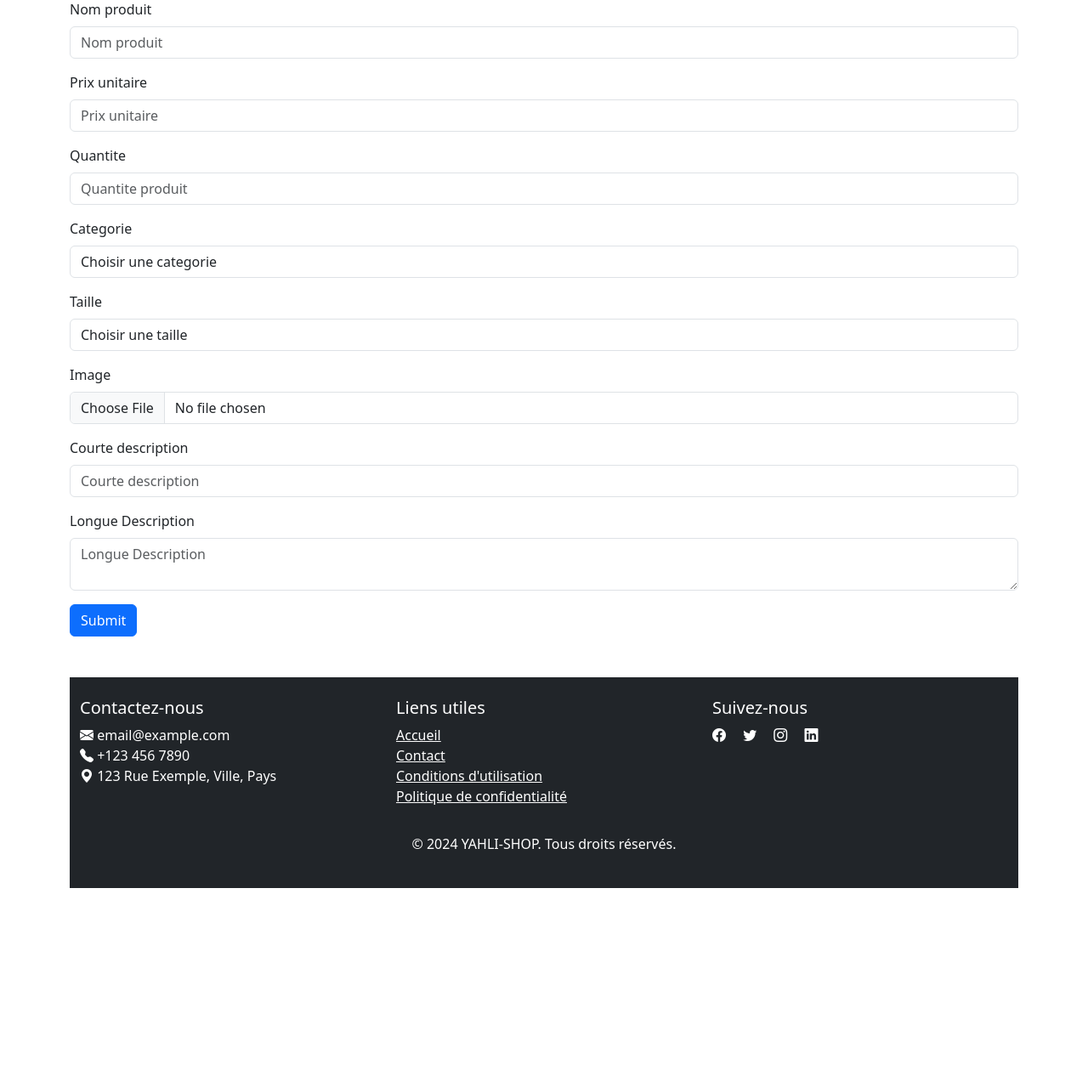
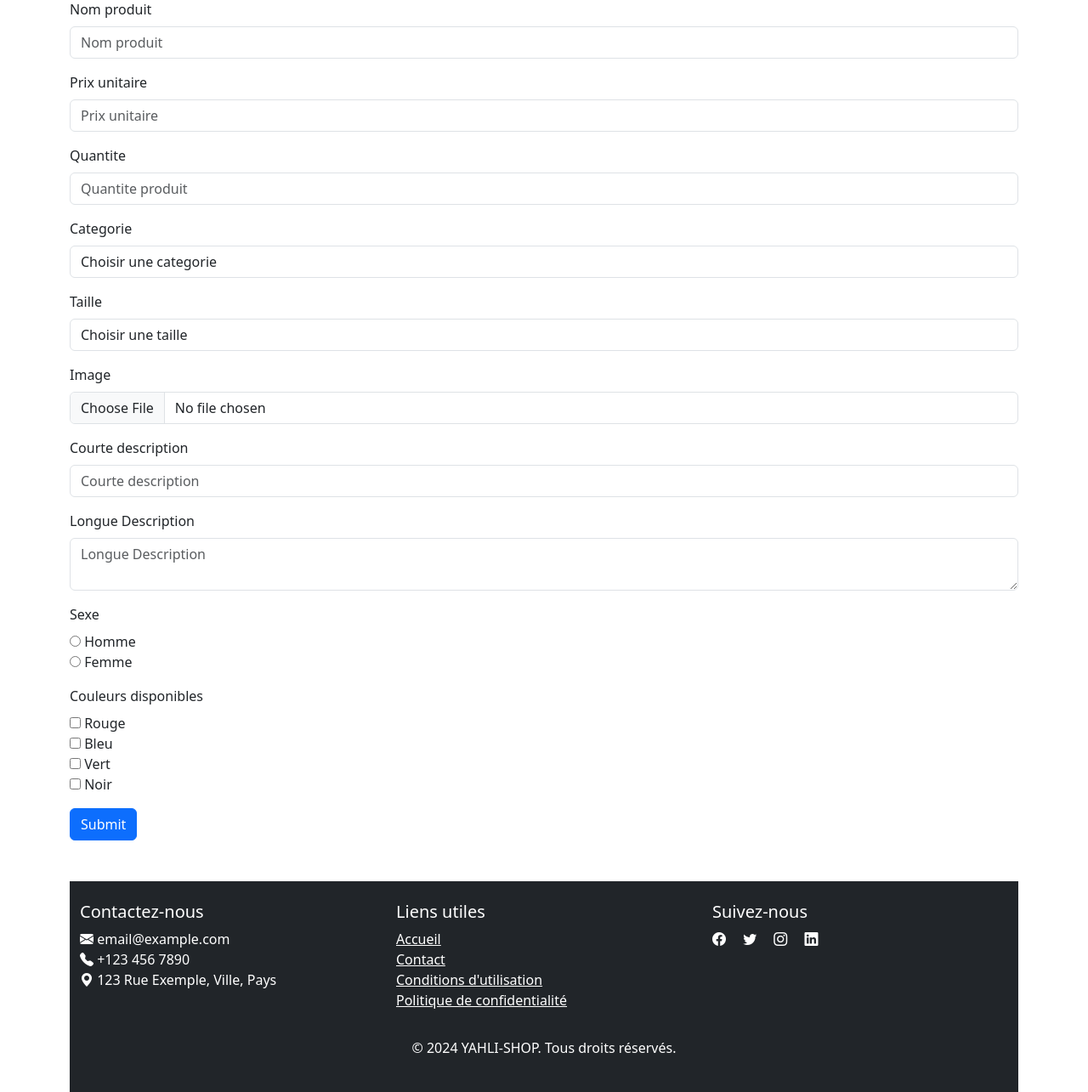
Before and after one commit to youssou91/E-Shopp, a PHP site: page /ajout_produit.php in a window 1280 px wide. Shown: the part 305-1590 px from the top of the page at 85% size. Before the commit the page ends 1350 px from the top, so only its background shows below. Run offline with PHP 8.4, Linux system fonts and the light colour scheme; data that the repository does not hold is empty.

Commit message:
radio & checkbox

```diff
--- a/addUsers.php
+++ b/addUsers.php
@@ -6,7 +6,7 @@ $errorMessage = "";
 if (isset($_POST['addUser'])) {
     $resultat = addUserDB($_POST);
     if ($resultat === true) {
-        echo '<div class="alert alert-success" role="alert">Utilisateur ajouté avec succès.</div>';
+        echo '<div class="alert alert-success" role="alert">Inscription  reussie !!!</div>';
     } else {
         $errorMessage = $resultat;
     }
@@ -107,7 +107,7 @@ if (isset($_POST['addUser'])) {
             </div>
         </div>
 
-        <button type="submit" class="btn btn-primary" name="addUser">Ajouter Utilisateur</button>
+        <button type="submit" class="btn btn-primary" name="addUser">Soumettre</button>
     </form>
 </body>
 <?php include 'footer.php'; ?>
--- a/admin_add_promo.php
+++ b/admin_add_promo.php
@@ -35,8 +35,9 @@ if ($_SERVER['REQUEST_METHOD'] == 'POST') {
     $query = "SELECT id_produit, nom FROM produits";
     $result = mysqli_query($connect, $query);
 ?>
-    <div class="container mt-5">
-        <h1>Ajouter une promotion</h1>
+
+<div class="container">
+    <h2 class="text-center">Ajouter une promotion</h2>
     <form method="post" action="admin_add_promo.php">
         <div class="form-group">
             <label for="id_produit">Produit :</label>
--- a/admin_edit_promo.php
+++ b/admin_edit_promo.php
@@ -71,7 +71,7 @@ if ($_SERVER['REQUEST_METHOD'] == 'POST') {
     </head>
     <body>
     <div class="container mt-5">
-        <h1 class="mb-4">Modifier une promotion</h1>
+        <h1 class="text-center">Modifier une promotion</h1>
         <form method="post" action="admin_edit_promo.php">
             <input type="hidden" name="id_promotion" value='<?php echo htmlspecialchars($promo['id_promo']); ?>'>
             <div class="form-group">
--- a/ajout_produit.php
+++ b/ajout_produit.php
@@ -1,4 +1,5 @@
-<?php  include 'header.php';    //
+<?php
+include 'header.php';
 $categories = getAllCategories();
 if (isset($_POST['btnAjout'])) {
     $resultat = ajoutProduit($_POST, $_FILES);
@@ -21,7 +22,8 @@
             <div class="mb-3">
                 <label for="prix" class="form-label">Prix unitaire</label>
                 <input type="number" class="form-control" id="prix" name="prix_prod" placeholder="Prix unitaire" required>
-            </div>              <div class="mb-3">
+            </div>
+            <div class="mb-3">
                 <label for="quantite" class="form-label">Quantite</label>
                 <input type="number" class="form-control" id="quantite" name="quantite_prod" placeholder="Quantite produit" required>
             </div>
@@ -64,6 +66,36 @@
                 <label for="longueDescription" class="form-label">Longue Description</label>
                 <textarea class="form-control" id="longueDescription" name="longueDescription_prod" placeholder="Longue Description" required></textarea>
             </div>
+            <div class="mb-3">
+                <label class="form-label">Sexe</label>
+                <div>
+                    <input type="radio" id="homme" name="sexe_prod" value="Homme" required>
+                    <label for="homme">Homme</label>
+                </div>
+                <div>
+                    <input type="radio" id="femme" name="sexe_prod" value="Femme" required>
+                    <label for="femme">Femme</label>
+                </div>
+            </div>
+            <div class="mb-3">
+                <label class="form-label">Couleurs disponibles</label>
+                <div>
+                    <input type="checkbox" id="rouge" name="couleurs_prod[]" value="Rouge">
+                    <label for="rouge">Rouge</label>
+                </div>
+                <div>
+                    <input type="checkbox" id="bleu" name="couleurs_prod[]" value="Bleu">
+                    <label for="bleu">Bleu</label>
+                </div>
+                <div>
+                    <input type="checkbox" id="vert" name="couleurs_prod[]" value="Vert">
+                    <label for="vert">Vert</label>
+                </div>
+                <div>
+                    <input type="checkbox" id="noir" name="couleurs_prod[]" value="Noir">
+                    <label for="noir">Noir</label>
+                </div>
+            </div>
             <button type="submit" class="btn btn-primary" name="btnAjout">Submit</button>
         </form>
     </body>
--- a/connexion.php
+++ b/connexion.php
@@ -42,14 +42,8 @@ if (isset($_POST['btn-connexion'])){
         <input type="password" name="mot_de_pass" class="form-control" id="exampleInputPassword1">
     </div>
     <div class="mb-3 form-check">
-        <!-- <a href="forgot_password.php" class="btn btn-info">
-            <label class="form-check-label" for="exampleCheck1">Mot de passe oublié</label>
-        </a>
-        <hr>             -->
         <a href="addUsers.php">
-            <!-- <label class="form-check-label" for="exampleCheck1"> -->
                 S'inscrire
-            <!-- </label> -->
         </a>
     </div>
     <input type="submit" name="btn-connexion" value="Se connecter" class="btn btn-primary">
--- a/controlleur.php
+++ b/controlleur.php
@@ -11,6 +11,34 @@ function connexionDB(){
     }
 }
    // Ajout de produits dans la base de données
+// function ajoutProduit($produit, $data) {
+//     $nom = $produit['nom_prod'];
+//     $prix = $produit['prix_prod'];
+//     $description = $produit['longueDescription_prod'];
+//     $courte_description = $produit['courteDescription_prod'];
+//     $quantite = $produit['quantite_prod'];
+//     $id_categorie = $produit['id_categorie'];
+//     $taille_produit = $produit['taille_produit'];
+
+//     $sql = "INSERT INTO produits (nom, prix_unitaire, description, courte_description, quantite, id_categorie, taille_produit) VALUES (?, ?, ?, ?, ?, ?, ?)";
+//     $conn = connexionDB();
+//     $stmt = mysqli_prepare($conn, $sql);
+//     mysqli_stmt_bind_param($stmt, "sdssiis", $nom, $prix, $description, $courte_description, $quantite, $id_categorie, $taille_produit);
+//     $resultat = mysqli_stmt_execute($stmt);
+
+//     if ($resultat) {
+//         $id_produit = mysqli_insert_id($conn);
+//         if (uploadImage($data, $id_produit)) {
+//             return true;
+//         } else {
+//             echo "Erreur lors du téléchargement de l'image.";
+//             return false;
+//         }
+//     }
+
+//     echo "Erreur lors de l'insertion du produit : " . mysqli_error($conn);
+//     return false;
+// }
 function ajoutProduit($produit, $data) {
     $nom = $produit['nom_prod'];
     $prix = $produit['prix_prod'];
@@ -19,11 +47,13 @@ function ajoutProduit($produit, $data) {
     $quantite = $produit['quantite_prod'];
     $id_categorie = $produit['id_categorie'];
     $taille_produit = $produit['taille_produit'];
+    $sexe_prod = $produit['sexe_prod'];
+    $couleurs_prod = implode(", ", $produit['couleurs_prod']); // Concatène les couleurs sélectionnées
 
-    $sql = "INSERT INTO produits (nom, prix_unitaire, description, courte_description, quantite, id_categorie, taille_produit) VALUES (?, ?, ?, ?, ?, ?, ?)";
+    $sql = "INSERT INTO produits (nom, prix_unitaire, description, courte_description, quantite, id_categorie, taille_produit, sexe_prod, couleurs_prod) VALUES (?, ?, ?, ?, ?, ?, ?, ?, ?)";
     $conn = connexionDB();
     $stmt = mysqli_prepare($conn, $sql);
-    mysqli_stmt_bind_param($stmt, "sdssiis", $nom, $prix, $description, $courte_description, $quantite, $id_categorie, $taille_produit);
+    mysqli_stmt_bind_param($stmt, "sdssiisss", $nom, $prix, $description, $courte_description, $quantite, $id_categorie, $taille_produit, $sexe_prod, $couleurs_prod);
     $resultat = mysqli_stmt_execute($stmt);
 
     if ($resultat) {
@@ -34,11 +64,13 @@ function ajoutProduit($produit, $data) {
             echo "Erreur lors du téléchargement de l'image.";
             return false;
         }
+    } else {
+        echo "Erreur lors de l'ajout du produit.";
+        return false;
     }
+}
 
-    echo "Erreur lors de l'insertion du produit : " . mysqli_error($conn);
-    return false;
-}
+
     // Ajout d'image
 function uploadImage($data, $id_produit) {
     if (isset($data['image']) && $data['image']['error'] === UPLOAD_ERR_OK) {
@@ -116,7 +148,6 @@ function checkUser($email, $password) {
     return $user;
 
     ////////////////////////////////////////////////////////////////
-
 }
 
    // Vérification de l'unicite de l'email
@@ -162,6 +193,15 @@ function editProfile($profile, $adresse){
     $sql = "UPDATE utilisateur
             SET nom_utilisateur = ?, prenom = ?, date_naissance = ?, couriel = ?, telephone = ?
             WHERE id_utilisateur = ?";
+    // Vérifier que l'email est valide
+    if (!emailFormat($profile['couriel'])) {
+        throw new Exception("Le format de l'email n'est pas valide.");
+    }
+
+    // Vérifier que l'email est unique
+    if (getElementByEmailForAddUser($profile['couriel'], $conn)) {
+        throw new Exception("Email existe déjà dans la base de données.");
+    }
     $stmt = $conn->prepare($sql);
     $stmt->bind_param("sssssi",
         $profile['nom_utilisateur'],
--- a/header.php
+++ b/header.php
@@ -8,15 +8,12 @@ include 'controlleur.php';
         <meta charset="UTF-8">
         <meta name="viewport" content="width=device-width, initial-scale=1.0">
         <title>Document</title>
-    <!-- <link rel="stylesheet" href="index.css"> -->
         <link href="https://cdn.jsdelivr.net/npm/bootstrap@5.3.3/dist/css/bootstrap.min.css" rel="stylesheet" integrity="sha384-QWTKZyjpPEjISv5WaRU9OFeRpok6YctnYmDr5pNlyT2bRjXh0JMhjY6hW+ALEwIH" crossorigin="anonymous">
         <script src="https://cdn.jsdelivr.net/npm/bootstrap@5.3.3/dist/js/bootstrap.bundle.min.js" integrity="sha384-YvpcrYf0tY3lHB60NNkmXc5s9fDVZLESaAA55NDzOxhy9GkcIdslK1eN7N6jIeHz" crossorigin="anonymous"></script>
         <link rel="stylesheet" href="https://cdn.jsdelivr.net/npm/bootstrap-icons@1.11.3/font/bootstrap-icons.min.css">
         <link href='https://unpkg.com/boxicons@2.1.4/css/boxicons.min.css' rel='stylesheet'>
     </head>
-
     <body>
-    <!-- Header design -->
         <script src="js/script.js"></script>
         <header class="header">
             <nav class="navbar navbar-expand-lg bg-body-tertiary">
--- a/modifier_profil.php
+++ b/modifier_profil.php
@@ -7,7 +7,7 @@ if (!isset($_SESSION['id_utilisateur'])) {
 }
 
 $userId = $_SESSION['id_utilisateur'];
-$userInfo = getUserInfo($userId); // Vous devez avoir cette fonction pour récupérer les infos utilisateur actuelles
+$userInfo = getUserInfo($userId);
 
 if ($_SERVER['REQUEST_METHOD'] == 'POST') {
     $profile = [
@@ -29,7 +29,7 @@ if ($_SERVER['REQUEST_METHOD'] == 'POST') {
     ];
 
     if (editProfile($profile, $adresse)) {
-        echo '<script>alert("Profil mis à jour avec succès."); window.location.href = "profile.php";</script>';
+        echo '<script> window.location.href = "profile.php";</script>';
         exit;
     } else {
         echo '<script>alert("Une erreur est survenue lors de la mise à jour du profil.");</script>';
```
Also changed, not shown: admin_promotions.php (+30 -49 lines), images/66855df5b8b642a19a90f11de82f679e.jpg (added). Lines whose indentation alone changed are shown as unchanged.
